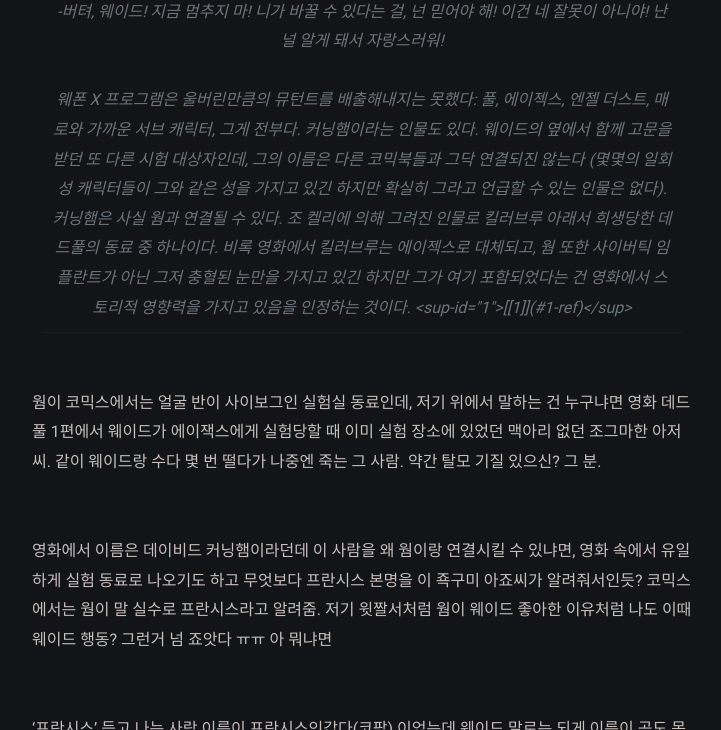
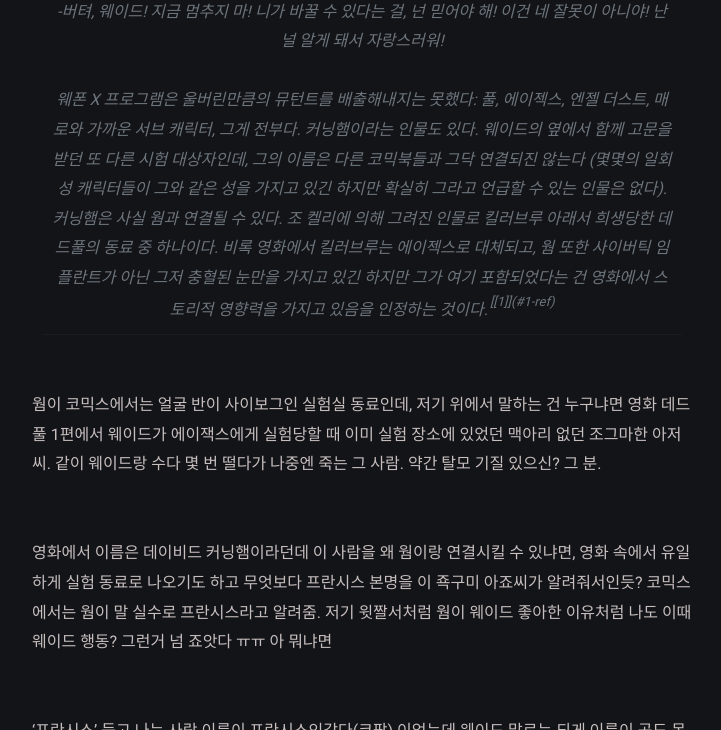
Before and after one commit to iwdstry/yeieje, a Jekyll site: the page built from _posts/2020-12-06-issue-review.md, in a window 1280 px wide and 900 px high, scrolled down 869 px, cut to the strip 170-900 px from the top of the window. Shown: the whole strip, without its empty margins (278-999 px from the left). Built offline with Jekyll 4.4.1, drawn with Linux system fonts in a browser that asks for light colours; some web fonts are replaced.

Commit message:
Update 2020-12-06-issue-review.md

```diff
--- a/_posts/2020-12-06-issue-review.md
+++ b/_posts/2020-12-06-issue-review.md
@@ -18,7 +18,7 @@
 
 ![worm](https://cdn3.whatculture.com/images/2016/02/Deadpool-Worm.jpg)
 > <left> -버텨, 웨이드! 지금 멈추지 마! 니가 바꿀 수 있다는 걸, 넌 믿어야 해! 이건 네 잘못이 아니야! 난 널 알게 돼서 자랑스러워!<br/><br/>
-> 웨폰 X 프로그램은 울버린만큼의 뮤턴트를 배출해내지는 못했다: 풀, 에이젝스, 엔젤 더스트, 매로와 가까운 서브 캐릭터, 그게 전부다. 커닝햄이라는 인물도 있다. 웨이드의 옆에서 함께 고문을 받던 또 다른 시험 대상자인데, 그의 이름은 다른 코믹북들과 그닥 연결되진 않는다 (몇몇의 일회성 캐릭터들이 그와 같은 성을 가지고 있긴 하지만 확실히 그라고 언급할 수 있는 인물은 없다). 커닝햄은 사실 웜과 연결될 수 있다. 조 켈리에 의해 그려진 인물로 킬러브루 아래서 희생당한 데드풀의 동료 중 하나이다. 비록 영화에서 킬러브루는 에이젝스로 대체되고, 웜 또한 사이버틱 임플란트가 아닌 그저 충혈된 눈만을 가지고 있긴 하지만 그가 여기 포함되었다는 건 영화에서 스토리적 영향력을 가지고 있음을 인정하는 것이다. <sup-id="1">[[1]](#1-ref)</sup> </left>
+> 웨폰 X 프로그램은 울버린만큼의 뮤턴트를 배출해내지는 못했다: 풀, 에이젝스, 엔젤 더스트, 매로와 가까운 서브 캐릭터, 그게 전부다. 커닝햄이라는 인물도 있다. 웨이드의 옆에서 함께 고문을 받던 또 다른 시험 대상자인데, 그의 이름은 다른 코믹북들과 그닥 연결되진 않는다 (몇몇의 일회성 캐릭터들이 그와 같은 성을 가지고 있긴 하지만 확실히 그라고 언급할 수 있는 인물은 없다). 커닝햄은 사실 웜과 연결될 수 있다. 조 켈리에 의해 그려진 인물로 킬러브루 아래서 희생당한 데드풀의 동료 중 하나이다. 비록 영화에서 킬러브루는 에이젝스로 대체되고, 웜 또한 사이버틱 임플란트가 아닌 그저 충혈된 눈만을 가지고 있긴 하지만 그가 여기 포함되었다는 건 영화에서 스토리적 영향력을 가지고 있음을 인정하는 것이다.<sup id="1">[[1]](#1-ref)</sup> </left>
 
 <br/>
 웜이 코믹스에서는 얼굴 반이 사이보그인 실험실 동료인데,
```
